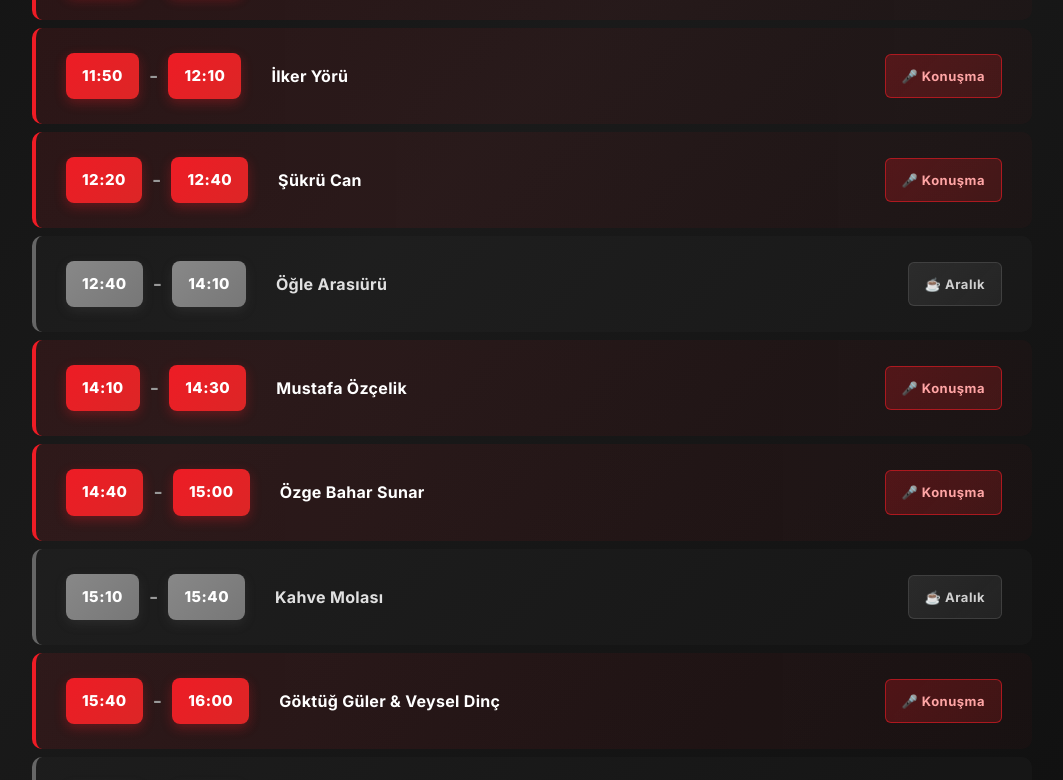
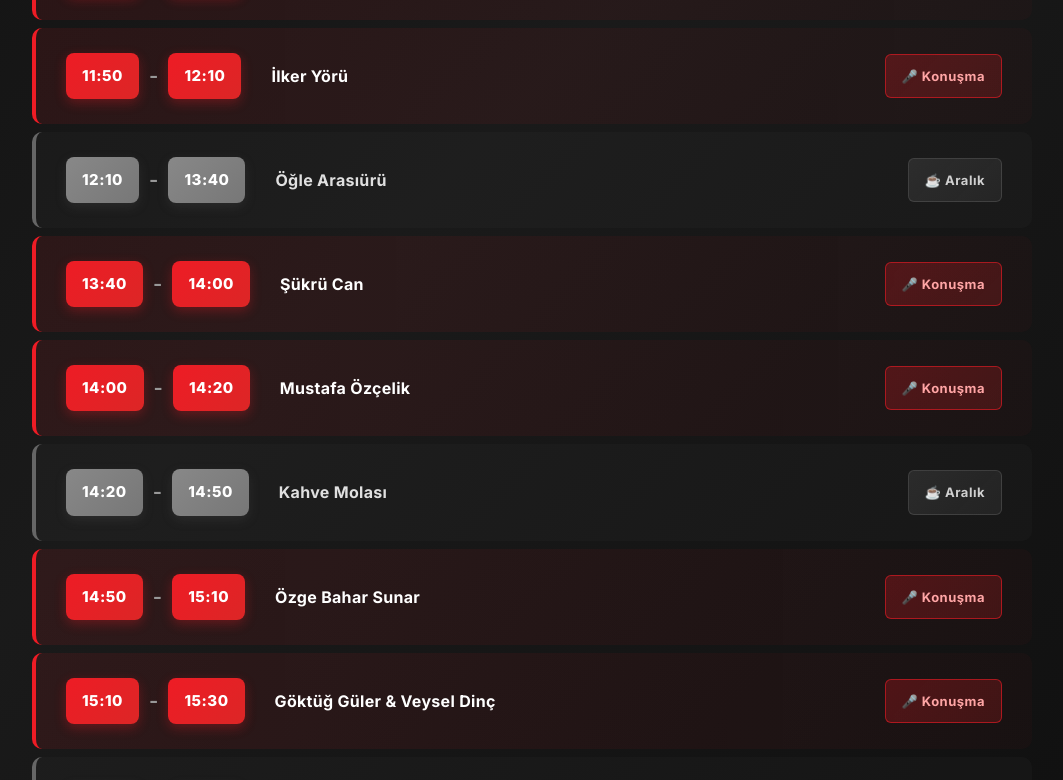
Before and after one commit to WhiteFoxYT/tedx-website, a React (Vite) app: page / in a window 1280 px wide. Shown: the part 4080-4860 px from the top of the page, without its empty margins (108-1171 px from the left). Built offline with nearby package versions, Linux system fonts and the light colour scheme.

Commit message:
Update: Restructure event schedule - move lunch break to 12:10-13:40, reorder speakers (Şükrü Can after lunch, Özge Bahar Sunar after coffee break, Göktüğ & Veysel same time)

```diff
--- a/src/components/Schedule.tsx
+++ b/src/components/Schedule.tsx
@@ -13,13 +13,13 @@ const scheduleItems: ScheduleItem[] = [
   { time: '10:50-11:20', startTime: '10:50', endTime: '11:20', speaker: 'Kahve Molası', type: 'break' },
   { time: '11:20-11:40', startTime: '11:20', endTime: '11:40', speaker: 'Doç. Dr. Ramazan Şahin', type: 'talk' },
   { time: '11:50-12:10', startTime: '11:50', endTime: '12:10', speaker: 'İlker Yörü', type: 'talk' },
-  { time: '12:20-12:40', startTime: '12:20', endTime: '12:40', speaker: 'Şükrü Can', type: 'talk' },
-  { time: '12:40-14:10', startTime: '12:40', endTime: '14:10', speaker: 'Öğle Arasıürü', type: 'break' },
-  { time: '14:10-14:30', startTime: '14:10', endTime: '14:30', speaker: 'Mustafa Özçelik', type: 'talk' },
-  { time: '14:40-15:00', startTime: '14:40', endTime: '15:00', speaker: 'Özge Bahar Sunar', type: 'talk' },
-  { time: '15:10-15:40', startTime: '15:10', endTime: '15:40', speaker: 'Kahve Molası', type: 'break' },
-  { time: '15:40-16:00', startTime: '15:40', endTime: '16:00', speaker: 'Göktüğ Güler & Veysel Dinç', type: 'talk' },
-  { time: '16:40-17:10', startTime: '16:40', endTime: '17:10', speaker: 'Kapanış Seremonisi', type: 'break' }
+  { time: '12:10-13:40', startTime: '12:10', endTime: '13:40', speaker: 'Öğle Arasıürü', type: 'break' },
+  { time: '13:40-14:00', startTime: '13:40', endTime: '14:00', speaker: 'Şükrü Can', type: 'talk' },
+  { time: '14:00-14:20', startTime: '14:00', endTime: '14:20', speaker: 'Mustafa Özçelik', type: 'talk' },
+  { time: '14:20-14:50', startTime: '14:20', endTime: '14:50', speaker: 'Kahve Molası', type: 'break' },
+  { time: '14:50-15:10', startTime: '14:50', endTime: '15:10', speaker: 'Özge Bahar Sunar', type: 'talk' },
+  { time: '15:10-15:30', startTime: '15:10', endTime: '15:30', speaker: 'Göktüğ Güler & Veysel Dinç', type: 'talk' },
+  { time: '15:30-17:10', startTime: '15:30', endTime: '17:10', speaker: 'Kapanış Seremonisi', type: 'break' }
 ];
 
 export default function Schedule() {
```
Also changed, not shown: 2 other files (tests, documents, lock files or other folders).
